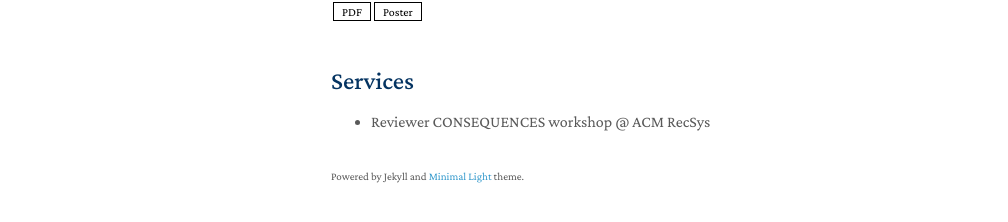
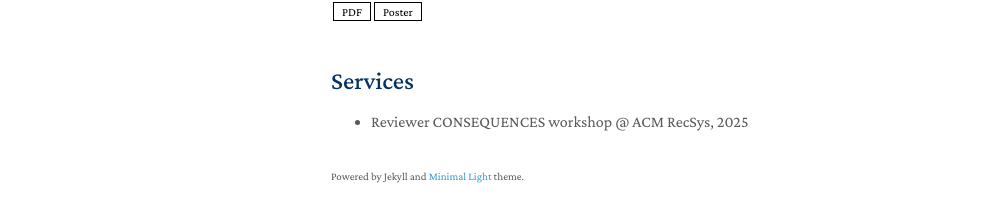
Before and after one commit to huachangb/huachangb.github.io, a Jekyll site: the page built from index.md, in a window 1280 px wide and 1166 px high. Shown: the part 909-1131 px from the top of the window, without its empty margins (139-1147 px from the left). Built offline with Jekyll 4.4.1, drawn with Linux system fonts in a browser that asks for light colours; a style sheet for code colours, icons or effects is not loaded.

Commit message:
Update workshop date in services.md

```diff
--- a/_includes/services.md
+++ b/_includes/services.md
@@ -1,5 +1,5 @@
 ## Services
 
 <ul style="margin:0 0 5px;">
-  <li>Reviewer CONSEQUENCES workshop @ ACM RecSys</li>
+  <li>Reviewer CONSEQUENCES workshop @ ACM RecSys, 2025 </li>
 </ul>
```
